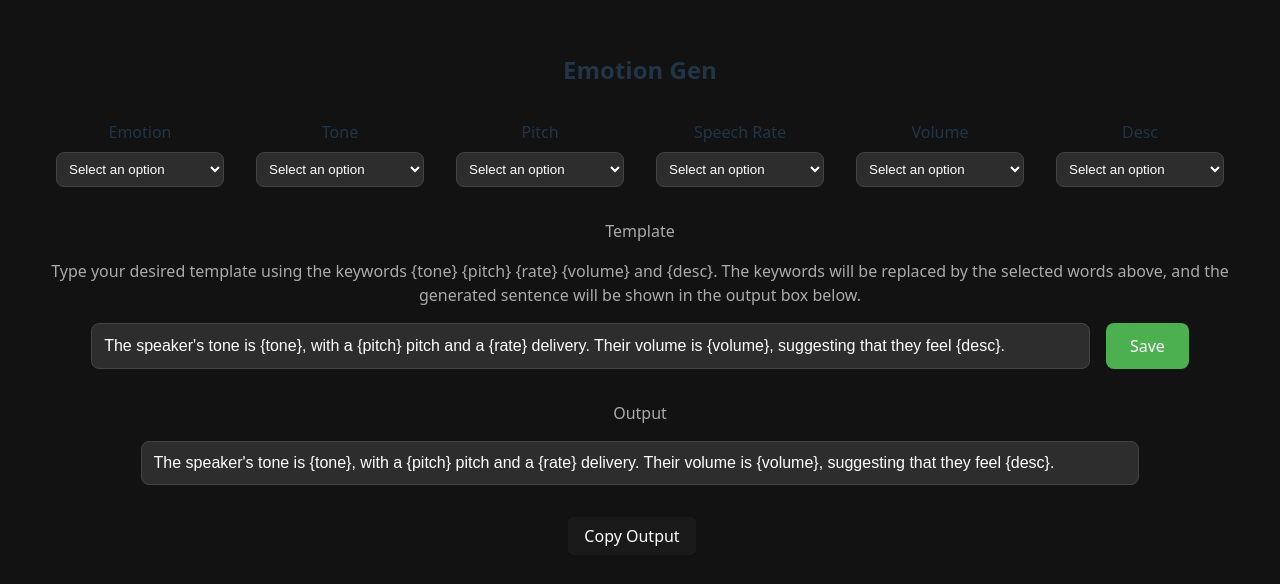
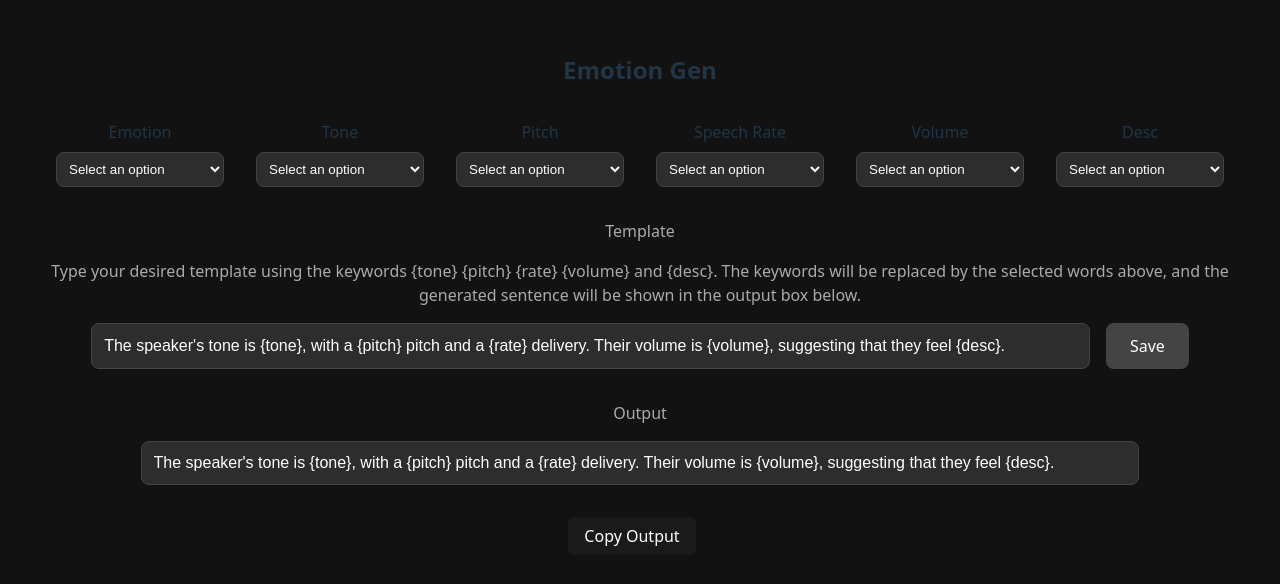
Before and after one commit to NickLou26/descGen, a React (Vite) app: page / in a window 1280 px wide. Shown: the top 584 px of the page. Built offline with nearby package versions, Linux system fonts and the light colour scheme.

Commit message:
changed colours

```diff
--- a/src/App.jsx
+++ b/src/App.jsx
@@ -320,7 +320,7 @@ export default function ScrollSelections() {
           style={{
             padding: '0.75rem 1.5rem',
             fontSize: '1rem',
-            backgroundColor: '#4CAF50',
+            backgroundColor: '#444',
             color: 'white',
             border: 'none',
             borderRadius: '8px',
@@ -359,7 +359,7 @@ export default function ScrollSelections() {
           onClick={handleCopy}
           style={{
             padding: '0.5rem 1rem',
-            backgroundColor: emotionSelection == '' ? '#1a1a1a' : '#444',
+            backgroundColor: emotionSelection == '' ? '#1a1a1a' : '#4CAF50',
             color: 'white',
             border: 'none',
             borderRadius: '6px',
```
